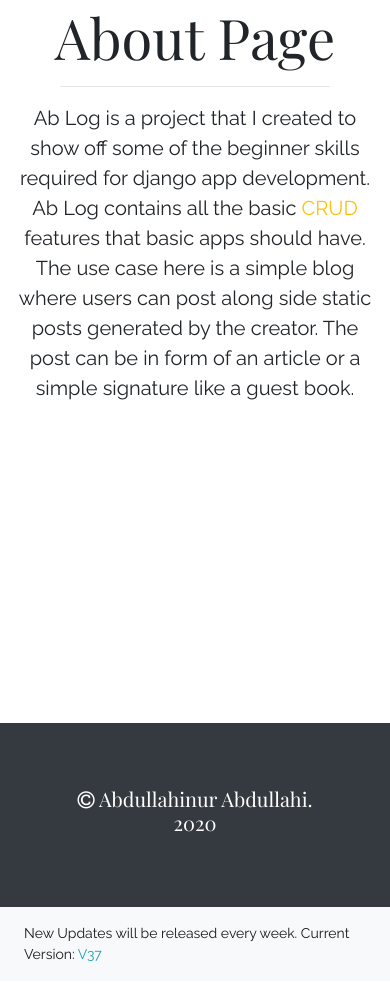
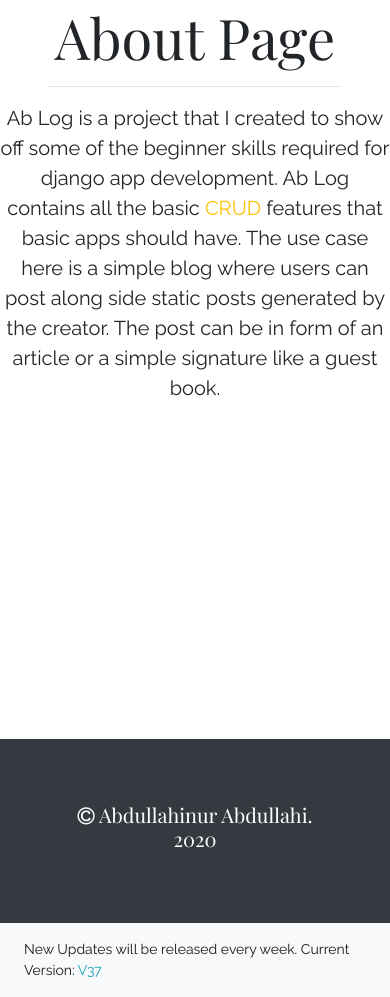
Before and after one commit to SandyAbdullahi/django-blog, a Django app: page /about/ in a window 390 px wide. Shown: the part 157-1154 px from the top of the page. Before the commit the page ends 1119 px from the top, so only its background shows below. Run offline with Django 3.2, Linux system fonts and the light colour scheme; parts of the project's set-up code (start-up, migrations or seed data) failed here and were passed over; some libraries are stand-ins or nearby versions.

Commit message:
fix responsive issues

```diff
--- a/runtime.txt
+++ b/runtime.txt
@@ -1 +1 @@
-python-3.8.3
+python-3.8.5
--- a/static/css/styles.css
+++ b/static/css/styles.css
@@ -13,6 +13,16 @@ h4,
 h5 {
 
     font-family: 'Playfair Display', serif;
+}
+.site {
+    display: flex;
+    flex-direction: column;
+    min-height:100vh;
+}
+
+.site-content {
+    flex: 1;
+
 }
 
 .navbar-brand {
@@ -169,11 +179,14 @@ form .lead {
 }
 
 .about {
-    margin-top: 10rem !important;
-    margin-bottom: 20rem !important;
-    height: 100%;
+    margin: 10rem 0rem 20rem 0rem;
 }
 
+
+footer {
+    position: relative;
+    bottom: 0px;
+}
 
 
 footer .bg-dark {
@@ -189,6 +202,14 @@ footer .bg-dark {
 
     .jumbotron p {
         font-size: 1.2rem;
+    }
+    .about {
+        justify-content: center;
+        margin: 15rem 0rem 20rem 0rem;
+    }
+    .about p {
+        width: 80%;
+        margin: auto;
     }
 }
 
--- a/templates/base.html
+++ b/templates/base.html
@@ -27,16 +27,20 @@
 
 <body>
 
-    {% include "include/navbar.html" %}
 
+    <div class="site">
+        <div class="site-content">
+            {% include "include/navbar.html" %}
+            {% block content %}
+            {% endblock  %}
 
-    {% block content %}
-    {% endblock  %}
+            {% include "include/footer.html" %}
+            {% include "include/messages.html" %}
+        </div>
+    </div>
 
     {% block scripts %}
 
-  {% include "include/footer.html" %}
-  {% include "include/messages.html" %}
 
         <!-- Optional JavaScript -->
     <!-- jQuery first, then Popper.js, then Bootstrap JS -->
--- a/templates/include/footer.html
+++ b/templates/include/footer.html
@@ -1,4 +1,4 @@
-<footer class="mt-5  sticky-bottom" >
+<footer class="mt-5 " >
     <div class="text-center container-fluid vh-50 bg-dark">
 
         <h1 class="h5 text-white font-weight-light"><i class="fa fa-copyright" aria-hidden="true"></i> Abdullahinur Abdullahi. 2020</h1>
--- a/templates/pages/about.html
+++ b/templates/pages/about.html
@@ -1,9 +1,15 @@
 {% extends 'base.html' %}
 
 {% block content %}
-    <div class="about container text-center ">
-        <h1 class="display-4">About Page</h1>
-        <hr class="w-75 mx-auto">
-        <p class="lead">Ab Log is a project that I created to show off some of the beginner skills required for django app development. Ab Log contains all the basic <a href="https://stackify.com/what-are-crud-operations/"><span class="text-warning">CRUD</span></a> features that basic apps should have. The use case here is a simple blog where users can post along side static posts generated by the creator. The post can be in form of an article or a simple signature like a guest book.</p>
+    <div class="about text-center ">
+        <div class="about">
+            <h1 class="display-4">About Page</h1>
+            <hr class="w-75 mx-auto">
+            <div class="row justify-content-center">
+                <div class="col-12">
+                    <p class="lead">Ab Log is a project that I created to show off some of the beginner skills required for django app development. Ab Log contains all the basic <a href="https://stackify.com/what-are-crud-operations/"><span class="text-warning">CRUD</span></a> features that basic apps should have. The use case here is a simple blog where users can post along side static posts generated by the creator. The post can be in form of an article or a simple signature like a guest book.</p>
+                </div>
+            </div>
+        </div>
     </div>
 {% endblock  %}
--- a/templates/pages/static_pages/how_to_deploy.html
+++ b/templates/pages/static_pages/how_to_deploy.html
@@ -8,7 +8,7 @@
     <hr class="w-50 mx-auto">
 
     <div class="shape">
-        <img src="{% static "img/Heroku_logo.png" %}" class="img-fluid m-3" alt="">
+        <img src="{% static "img/Heroku_logo.png" %}" class="img-fluid" alt="">
     </div>
     <div class="content margin-off">
         <p><span class="text-primary h1 font-weight-bold">|</span>Deploying your Django app to Heroku can be quite daunting when you’re a beginner, especially when you don’t understand what some of the addons required (e.g. Dj-database-url) do to help configure your app for Heroku. In order to understand how this method works and what the various modules that are imported into your app do. We need to go through a step by step process of deployment, where at each step I will explain  why we install certain addons and we create files that run specific commands.</p>
```
